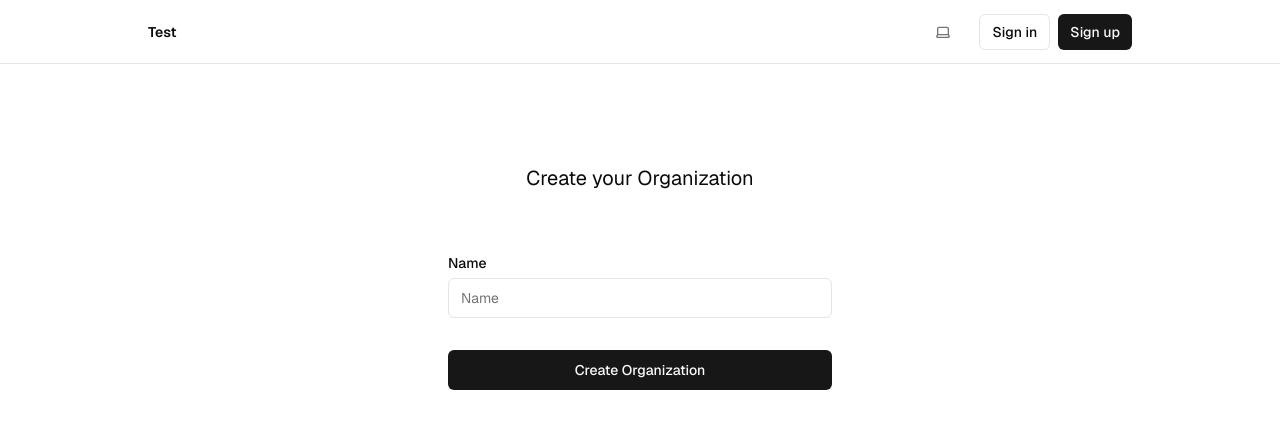
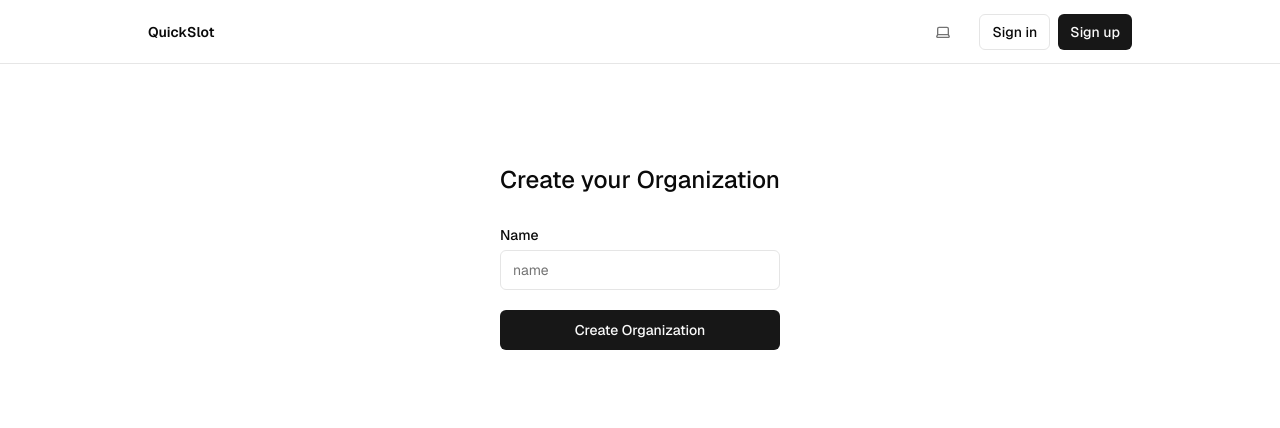
Before and after one commit to Avir4m/QuickSlot, a Next.js app: page /organizations/create-organization in a window 1280 px wide. Shown: the top 428 px of the page. Built offline with nearby package versions, Linux system fonts and the light colour scheme; no server answers.

Commit message:
updated project name

```diff
--- a/app/(protected)/organizations/create-organization/page.tsx
+++ b/app/(protected)/organizations/create-organization/page.tsx
@@ -8,17 +8,16 @@ export default async function createOrganizationPage(props: {searchParams: Promi
     const searchParams = await props.searchParams;
     return (
         <div className="flex flex-col gap-16 items-center">
-            <h1 className="text-xl">Create your Organization</h1>
-            <form className="w-[256px] lg:w-[384px] flex flex-col gap-8">
-                <div className="gap-2 flex flex-col">
-                <Label>Name</Label>
-                <Input
-                name="name"
-                placeholder="Name"
-                />
+            <form className="flex flex-col min-w-128 max-w-128 mx-auto">
+                <h1 className="text-2xl font-medium">Create your Organization</h1>
+                <div className="flex flex-col gap-2 [&>input]:mb-3 mt-8">
+                    <Label htmlFor="name">Name</Label>
+                    <Input name="name" placeholder="name" required />
+                    <SubmitButton formAction={createOrganization} pendingText="Creating...">
+                        Create Organization
+                    </SubmitButton>
+                    <FormMessage message={searchParams} />
                 </div>
-                <SubmitButton formAction={createOrganization} pendingText="Creating...">Create Organization</SubmitButton>
-                <FormMessage message={searchParams}/>
             </form>
         </div>
     );
--- a/app/(protected)/organizations/page.tsx
+++ b/app/(protected)/organizations/page.tsx
@@ -1,12 +1,24 @@
-import { numberOfOrganizationsUserIsIn } from "@/app/actions/organizations/actions";
+import { organizationsUserIsIn } from "@/app/actions/organizations/actions";
 import { Button } from "@/components/ui/button";
 import Link from "next/link";
+import { Suspense } from "react";
 
-export default  function organizationsPage() {
+export default async function organizationsPage() {
+    const organizations = await organizationsUserIsIn();
+    const numOfOrganizations = organizations?.length;
     return (
+        <>
         <div className="items-center flex flex-col gap-4">
-            <h1>You are currently in { numberOfOrganizationsUserIsIn() } organizations</h1>
+            <Suspense fallback="You are currently in ... organizations">
+                <h1>You are currently in { numOfOrganizations } organizations</h1>
+                <div>
+                {organizations?.map((org, index) => (
+                    <p key={index}>{org.name} </p>
+                )) || <p>No organizations found.</p>}
+                </div>
+            </Suspense>
             <Link href="/organizations/create-organization"><Button>Create an organization</Button></Link>
         </div>
+        </>
     );
 }
--- a/app/actions/organizations/actions.ts
+++ b/app/actions/organizations/actions.ts
@@ -39,10 +39,10 @@ export const createOrganization = async (formData: FormData) => {
       );
 }
 
-export const numberOfOrganizationsUserIsIn = async () => {
+export const organizationsUserIsIn = async () => {
   const supabase = await createClient();
   const user = await supabase.auth.getUser();
   const userId = user.data.user?.id;
   const { data: organizations } = await supabase.from("Organizations").select().filter("members", "cs", `{${userId}}`);
-  return organizations?.length;
+  return organizations;
 }
--- a/app/layout.tsx
+++ b/app/layout.tsx
@@ -2,10 +2,11 @@ import Navbar from "@/components/navbar";
 import { GeistSans } from "geist/font/sans";
 import { ThemeProvider } from "next-themes";
 import "@/app/globals.css";
+import { Suspense } from "react";
 
 export const metadata = {
-  title: "Testing",
-  description: "Best way to learn",
+  title: "QuickSlot",
+  description: "Organize your organizations",
 };
 
 export default function RootLayout({
@@ -26,7 +27,9 @@ export default function RootLayout({
             <div className="flex-1 w-full flex flex-col gap-20 items-center">
               <Navbar/>
               <div className="flex flex-col gap-20 max-w-5xl p-5">
-                {children}
+                <Suspense fallback="loading...">
+                  {children}
+                </Suspense>
               </div>
             </div>
           </main>
--- a/components/hero.tsx
+++ b/components/hero.tsx
@@ -4,7 +4,7 @@ import { Button } from "@/components/ui/button";
 export default function Header() {
   return (
     <div className="flex flex-col gap-16 items-center">
-      <h1 className="text-3xl">Welcome to the best app in the world</h1>
+      <h1 className="text-3xl">Organize your organizations</h1>
 
       <Button asChild>
         <Link href="/sign-up">
--- a/components/navbar.tsx
+++ b/components/navbar.tsx
@@ -7,7 +7,7 @@ export default function Navbar() {
         <nav className="w-full flex justify-center border-b border-b-foreground/10 h-16">
         <div className="w-full max-w-5xl flex justify-between items-center p-3 px-5 text-sm">
           <div className="flex gap-5 items-center font-semibold">
-            <Link href={"/"}>Test</Link>
+            <Link href={"/"}>QuickSlot</Link>
             <div className="flex items-center gap-2">
             </div>
           </div>
```
Also changed, not shown: 2 other files (tests, documents, lock files or other folders).
